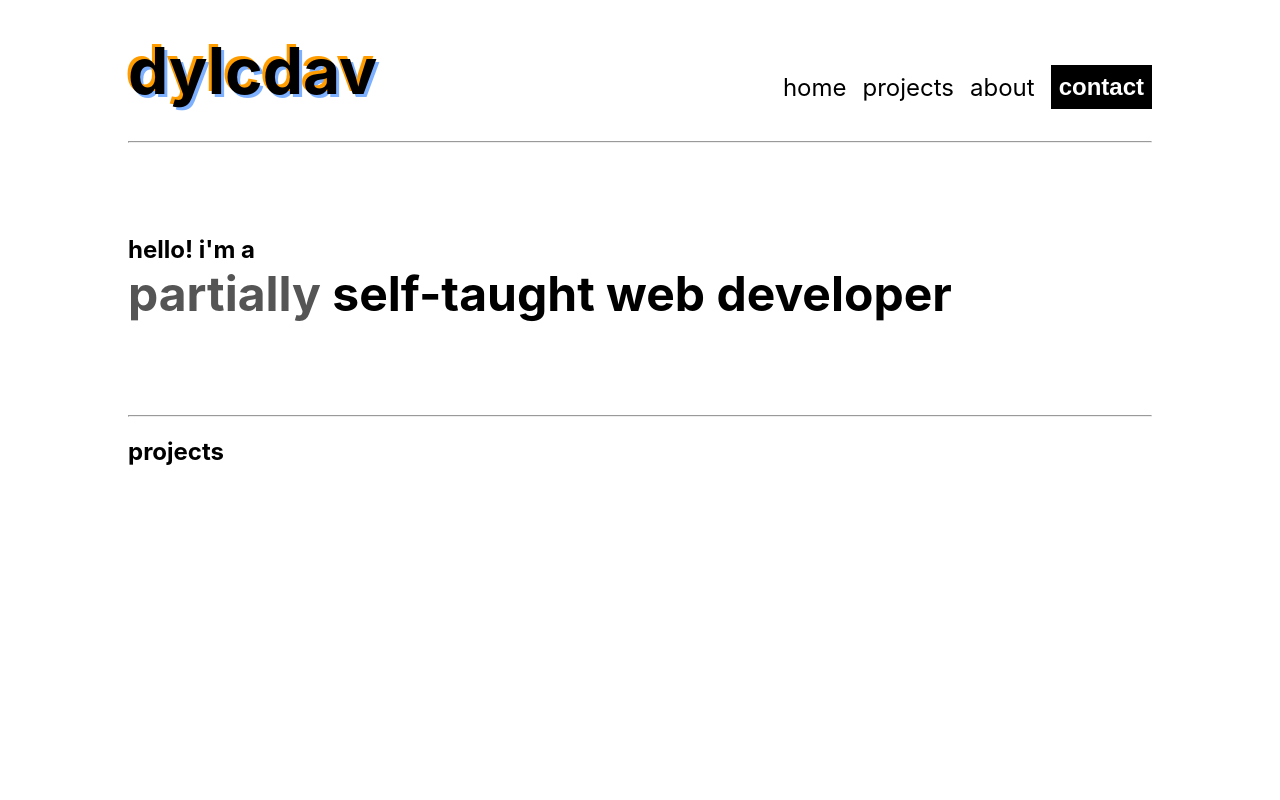
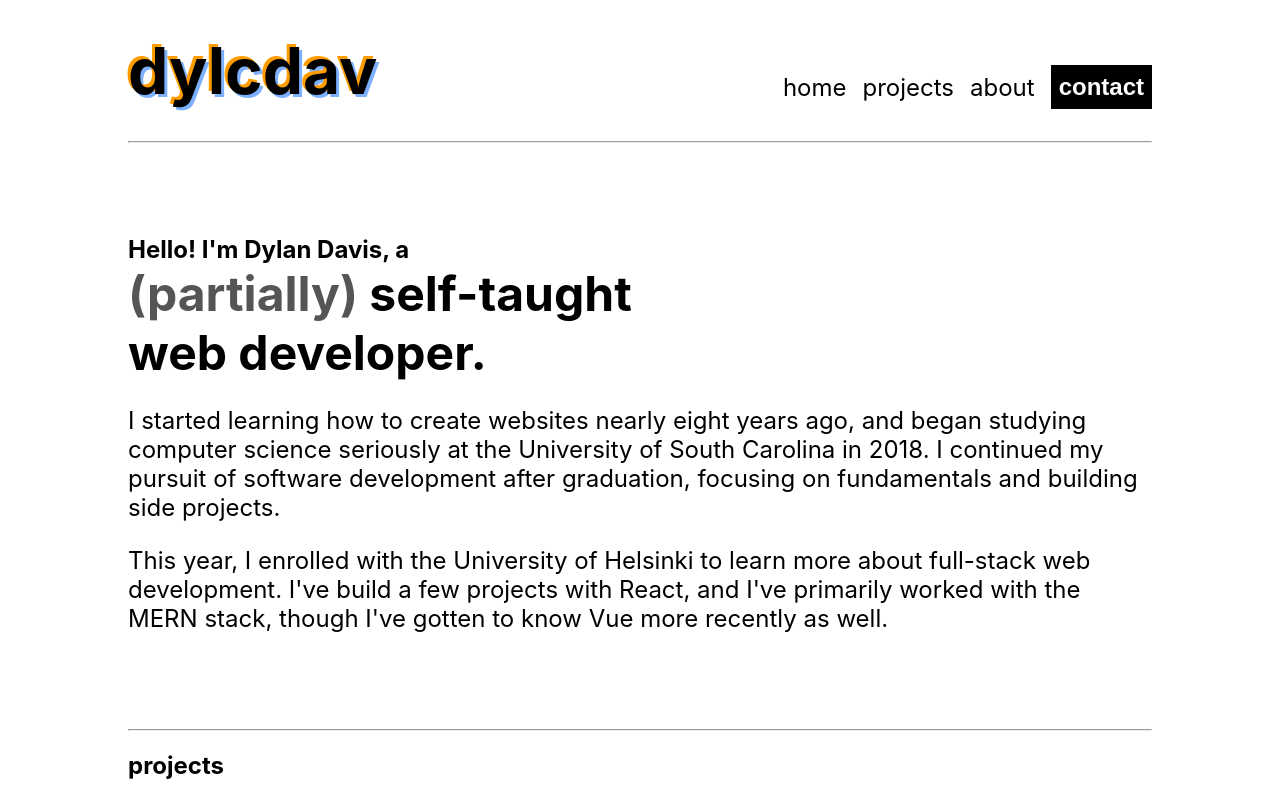
Before and after one commit to dylancdavis/portfolio-site, a React (Create React App) app: page / in a window 1280 px wide. Built offline with nearby package versions, Linux system fonts and the light colour scheme.

Commit message:
Add introduction paragraphs

```diff
--- a/src/App.css
+++ b/src/App.css
@@ -45,6 +45,10 @@ nav > button {
   padding: 64px 0px;
 }
 
+.intro-box p {
+  font-size: 24px;
+}
+
 .hero-text {
   font-weight: bold;
   color: black;
--- a/src/App.js
+++ b/src/App.js
@@ -5,14 +5,14 @@ function App() {
     <div className="App">
       <header>
         <div>
-          <h1 class="title-text">
-            <span class="invertable">d</span>
-            <span class="invertable">y</span>
-            <span class="invertable">l</span>
-            <span class="invertable">c</span>
-            <span class="invertable">d</span>
-            <span class="invertable">a</span>
-            <span class="invertable">v</span>
+          <h1 className="title-text">
+            <span className="invertable">d</span>
+            <span className="invertable">y</span>
+            <span className="invertable">l</span>
+            <span className="invertable">c</span>
+            <span className="invertable">d</span>
+            <span className="invertable">a</span>
+            <span className="invertable">v</span>
           </h1>
         </div>
         <nav>
@@ -24,13 +24,31 @@ function App() {
       </header>
       <hr></hr>
       <main>
-        <div class="intro-box">
-          <h2 class="intro-text">
-            hello! i'm a
-            <div class="hero-text">
-              <span className="muted">partially</span> self-taught web developer
-            </div>
-          </h2>
+        <div className="intro-box">
+          <div className="intro-text">
+            <h2>
+              Hello! I'm Dylan Davis, a
+              <div className="hero-text">
+                <span className="muted">(partially)</span> self-taught
+                <div>web developer.</div>
+              </div>
+            </h2>
+            <p>
+              I started learning how to create websites nearly eight years ago,
+              and began studying computer science seriously at the{" "}
+              <span className="garnet">
+                University of South Carolina in 2018.
+              </span>{" "}
+              I continued my pursuit of software development after graduation,
+              focusing on fundamentals and building side projects.
+            </p>
+            <p>
+              This year, I enrolled with the University of Helsinki to learn
+              more about full-stack web development. I've build a few projects
+              with React, and I've primarily worked with the MERN stack, though
+              I've gotten to know Vue more recently as well.
+            </p>
+          </div>
         </div>
         <hr></hr>
         <section>
```
